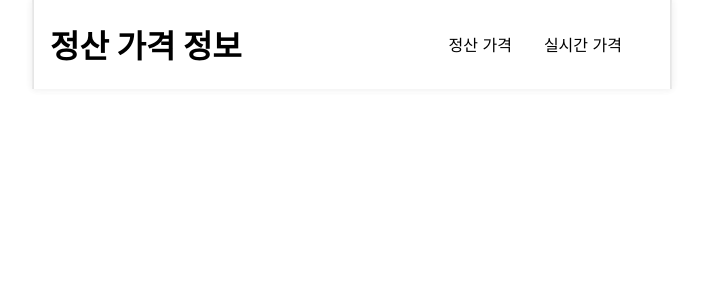
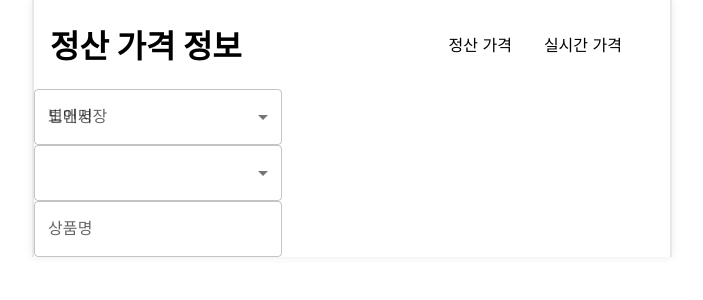
Before and after one commit to 93minki/Agricultural-products-auction, a Next.js app: page /settlement in a window 1280 px wide. Shown: the top 300 px of the page, without its empty margins (288-991 px from the left). Built offline with nearby package versions, Linux system fonts and the light colour scheme.

Commit message:
feat: SearchInfo 컴포넌트 추가

```diff
--- a/pages/settlement/index.tsx
+++ b/pages/settlement/index.tsx
@@ -1,7 +1,13 @@
+import SearchInfo from "../../src/components/SearchInfo/SerachInfo";
 import Title from "../../src/components/Title/Title";
 
 const SettlementPricePage = () => {
-  return <Title title="정산 가격 정보" />;
+  return (
+    <div>
+      <Title title="정산 가격 정보" />
+      <SearchInfo />
+    </div>
+  );
 };
 
 export default SettlementPricePage;
--- /dev/null
+++ b/src/components/SearchInfo/SerachInfo.tsx
@@ -0,0 +1,41 @@
+import { useState } from "react";
+import { wholeMarketList } from "../../utils/wholemarketList";
+import {
+  FormControl,
+  InputLabel,
+  MenuItem,
+  Select,
+  TextField,
+} from "@mui/material";
+
+const SearchInfo = () => {
+  const [currentMarket, setCurrentMarket] = useState("");
+  const [currentCompany, setCurrentCompany] = useState("");
+  const [selectCompanyList, setSelectCompanyList] = useState<
+    { name: string; cmpCd: string }[]
+  >([]);
+
+  return (
+    <FormControl>
+      <InputLabel>도매시장</InputLabel>
+      <Select value={currentMarket} label="도매시장">
+        {wholeMarketList.map((market) => (
+          <MenuItem key={market.name} value={market.whsalCd}>
+            {market.name}
+          </MenuItem>
+        ))}
+      </Select>
+      <InputLabel>법인명</InputLabel>
+      <Select value={currentCompany} label="법인명">
+        {selectCompanyList.map((company) => (
+          <MenuItem key={company.cmpCd} value={company.cmpCd}>
+            {company.name}
+          </MenuItem>
+        ))}
+      </Select>
+      <TextField id="outlined-basic" label="상품명"></TextField>
+    </FormControl>
+  );
+};
+
+export default SearchInfo;
--- /dev/null
+++ b/src/components/SearchInfo/style.tsx
@@ -0,0 +1 @@
+import styled from "@emotion/styled";
```
Also changed, not shown: pages/realtime/index.tsx (+7 -1 lines), src/components/Selection/Selection.tsx (+5 -7 lines).
